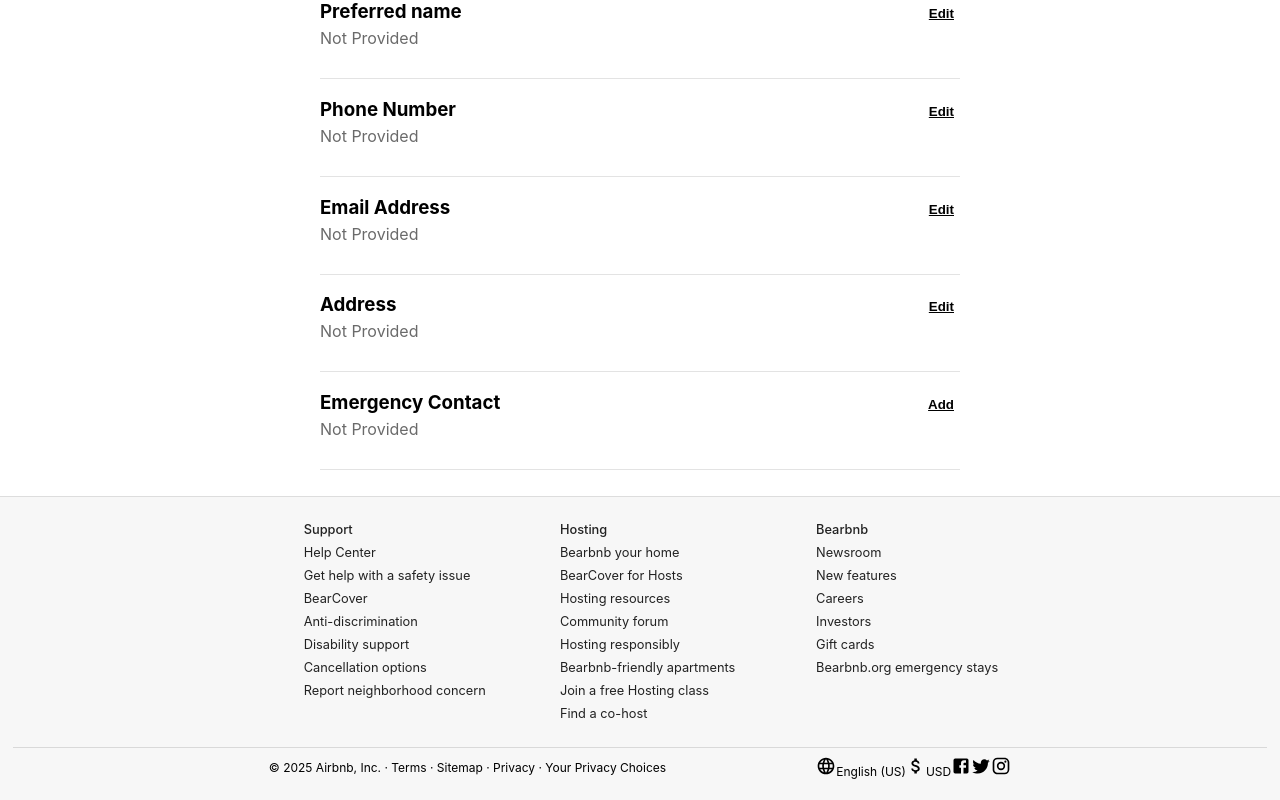
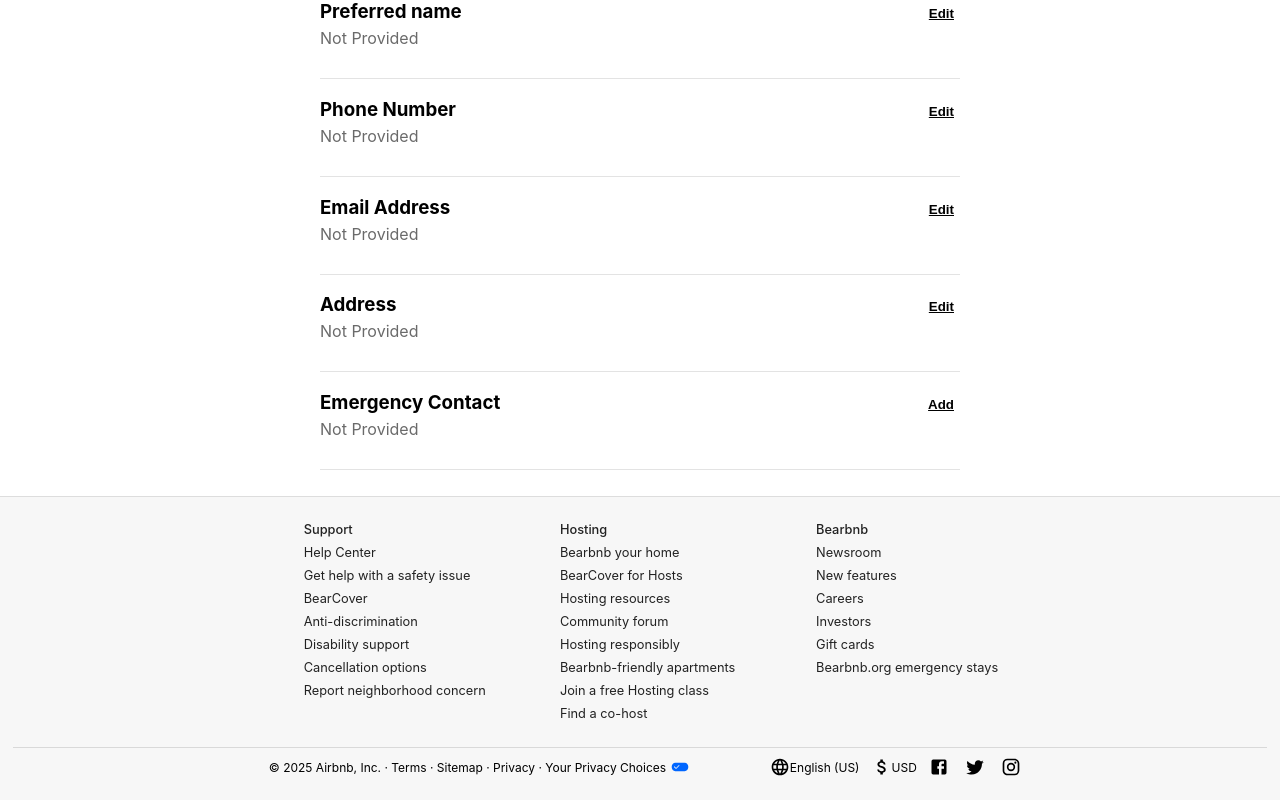
Before and after one commit to mrgnschndr/bear-bnb-frontend, a React (Create React App) app: page / in a window 1280 px wide. Shown: the part 279-1079 px from the top of the page. Built offline with nearby package versions, Linux system fonts and the light colour scheme; no server answers.

Commit message:
fix: vertically center icons and fix spacing

```diff
--- a/src/Components/FooterAccount.js
+++ b/src/Components/FooterAccount.js
@@ -10,6 +10,7 @@ import AttachMoneyIcon from '@mui/icons-material/AttachMoney';
 import FacebookIcon from '@mui/icons-material/Facebook';
 import TwitterIcon from '@mui/icons-material/Twitter';
 import InstagramIcon from '@mui/icons-material/Instagram';
+import EditAttributesIcon from '@mui/icons-material/EditAttributes';
 
 const Item = styled(Paper)(({ theme }) => ({
   backgroundColor: '#fff',
@@ -78,15 +79,39 @@ export default function FooterAccount() {
       </Grid>
       <Divider />
       <div class="footer-small">
-        <p class="footer-info">© 2025 Airbnb, Inc.  ·  Terms ·  Sitemap  ·  Privacy  ·  Your Privacy Choices</p>
+        <div class="footer-info">
+          <p>© 2025 Airbnb, Inc.  ·  Terms ·  Sitemap  ·  Privacy  ·  Your Privacy Choices</p>
+          <EditAttributesIcon fontSize="small" sx={{
+            fill: "rgb(0, 102, 255)",
+            alignSelf: "center",
+            marginLeft: "4px",
+          }}/>
+        </div>
         <p class="footer-extra">
-            <LanguageIcon fontSize="small"/>
-            English (US)
-            <AttachMoneyIcon fontSize="small"/>
-            USD
-            <FacebookIcon fontSize="small"/>
-            <TwitterIcon fontSize="small"/>
-            <InstagramIcon fontSize="small"/>
+            <LanguageIcon fontSize="small" sx={{
+              alignSelf: "center",
+              marginLeft: "12px",
+              marginRight: "0",
+            }}/>
+            <p>English (US)</p>
+            <AttachMoneyIcon fontSize="small" sx={{
+              alignSelf: "center",
+              marginLeft: "12px",
+              marginRight: "0",
+            }}/>
+            <p>USD</p>
+            <FacebookIcon fontSize="small" sx={{
+              alignSelf: "center",
+              margin: "0 8px 0 12px"
+            }}/>
+            <TwitterIcon fontSize="small" sx={{
+              alignSelf: "center",
+              margin: "0 8px"
+            }}/>
+            <InstagramIcon fontSize="small" sx={{
+              alignSelf: "center",
+              margin: "0 8px"
+            }}/>
         </p>
       </div>
     </Box>
--- a/src/pages/personal-info.css
+++ b/src/pages/personal-info.css
@@ -157,18 +157,16 @@ button.save-btn {
 }
 
 .footer-info {
+    display: flex;
     font-size: 12px;
     margin-left: 20vw;
-    align-self: center;
 }
 
 .footer-extra {
+    display: flex;
     font-size: 12px;
-    align-content: center;
-    margin: 0 2vw 0 2vw;
+    margin: 0 8px 0 8px;
 }
-
-
 
 
 @media all and (max-width: 740px) {
```
